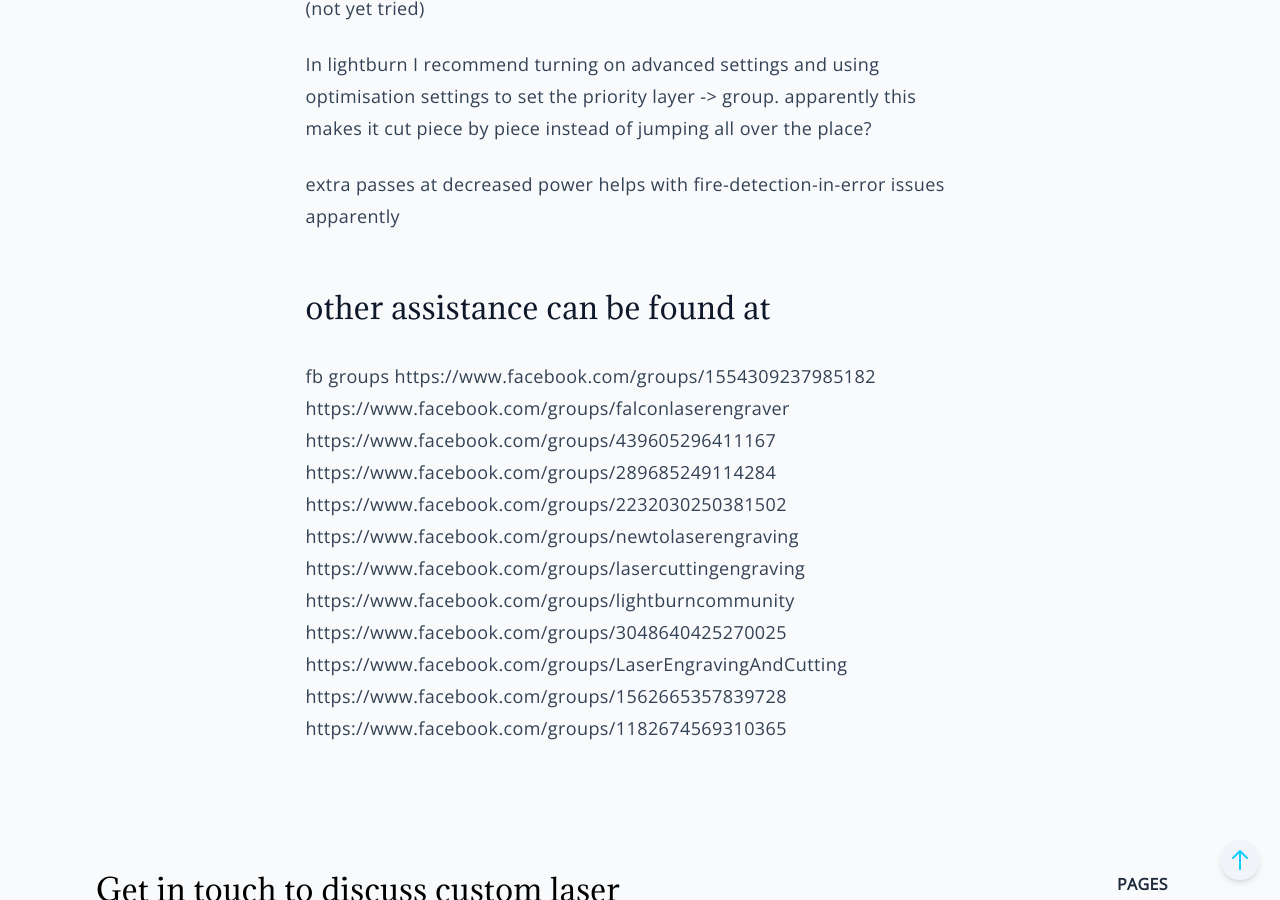
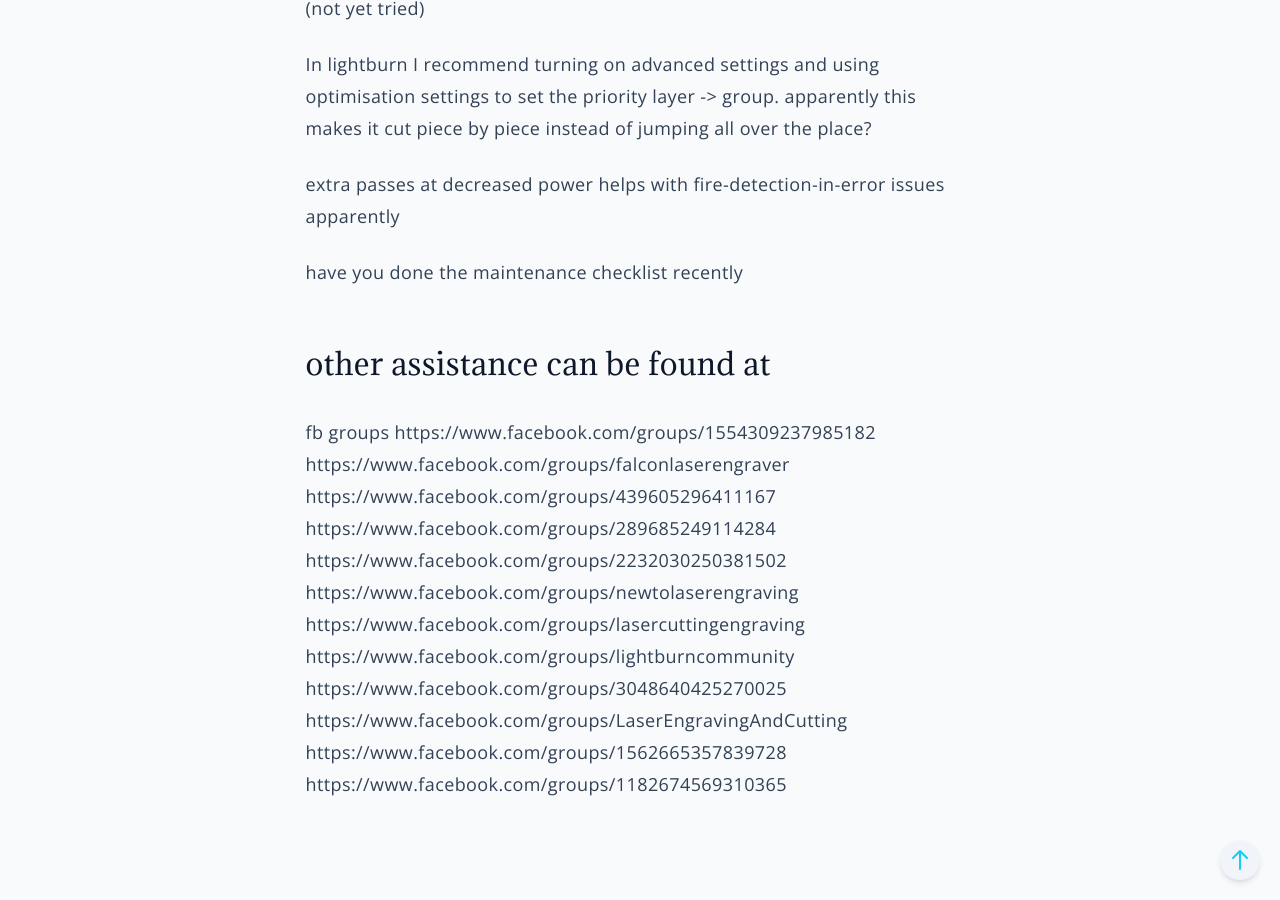
Before and after one commit to paper-engineer/laser-gallery, a Jekyll site: the page built from docs/_pages/troubleshooting.md, in a window 1280 px wide and 900 px high, scrolled down 2812 px. Built offline with Jekyll 4.4.1, drawn with Linux system fonts in a browser that asks for light colours.

Commit message:
Update troubleshooting.md

```diff
--- a/docs/_pages/troubleshooting.md
+++ b/docs/_pages/troubleshooting.md
@@ -63,6 +63,8 @@ In lightburn I recommend turning on advanced settings and using optimisation set
 
 extra passes at decreased power helps with fire-detection-in-error issues apparently
 
+have you done the maintenance checklist recently
+
 ## other assistance can be found at
 
 fb groups https://www.facebook.com/groups/1554309237985182 https://www.facebook.com/groups/falconlaserengraver https://www.facebook.com/groups/439605296411167 https://www.facebook.com/groups/289685249114284 https://www.facebook.com/groups/2232030250381502 https://www.facebook.com/groups/newtolaserengraving https://www.facebook.com/groups/lasercuttingengraving https://www.facebook.com/groups/lightburncommunity https://www.facebook.com/groups/3048640425270025 https://www.facebook.com/groups/LaserEngravingAndCutting https://www.facebook.com/groups/1562665357839728 https://www.facebook.com/groups/1182674569310365
```
